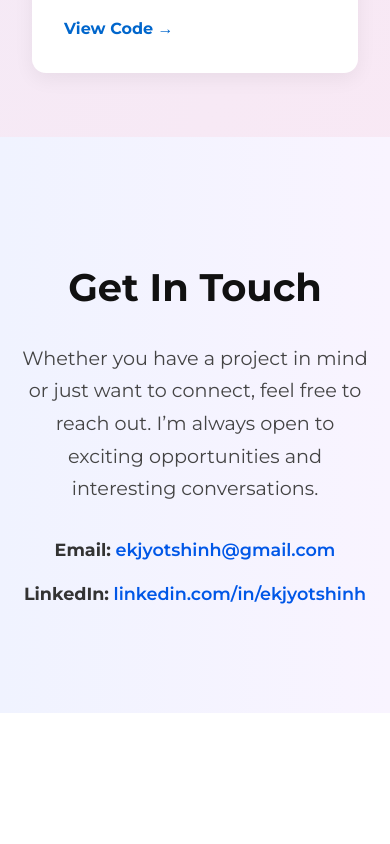
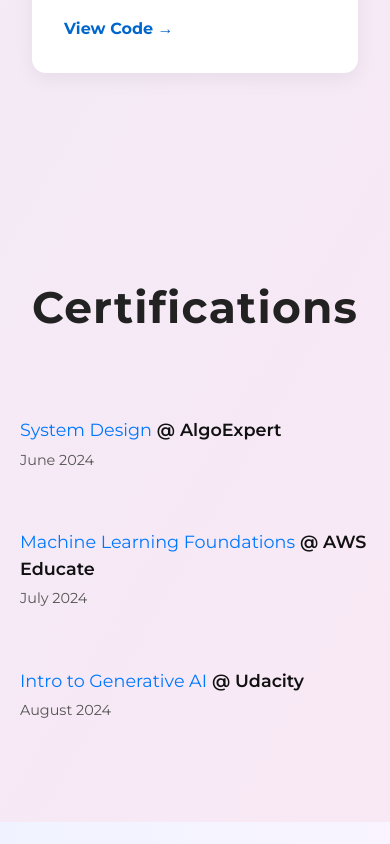
Before and after one commit to ekjyotshinh/portfolio, a React (Vite) app: page / in a window 390 px wide. Shown: the part 6740-7584 px from the top of the page. Before the commit the page ends 7453 px from the top, so only its background shows below. Built offline with nearby package versions, Linux system fonts and the light colour scheme.

Commit message:
added certifications section

```diff
--- a/src/App.jsx
+++ b/src/App.jsx
@@ -6,6 +6,7 @@
 import Projects from './components/Projects/Projects'
 import Contact from './components/Contact/Contact';
 import Experience from './components/Experience/Experience';
+import Certifications from './components/Certifications/Certifications';
 
 function App() {
   useEffect(() => {
@@ -32,6 +33,7 @@
       <div className="fade-section"><About /></div>
       <div className="fade-section"><Experience /></div>
       <div className="fade-section"><Projects /></div>
+      <div className="fade-section"><Certifications /></div>
       <div className="fade-section"><Contact /></div>
     </div>
   );
--- /dev/null
+++ b/src/components/Certifications/Certifications.css
@@ -0,0 +1,68 @@
+.certifications {
+    padding: 100px 20px;
+    color: #111;
+    max-width: 900px;
+    margin: 0 auto;
+    position: relative;
+}
+
+.certifications h2 {
+    text-align: center;
+    font-size: 2.75rem;
+    margin-bottom: 60px;
+    font-weight: 700;
+    letter-spacing: 1.2px;
+    color: #222;
+}
+
+.cert-list {
+    display: flex;
+    flex-direction: column;
+    gap: 40px;
+}
+
+.cert-item {
+    opacity: 0;
+    transform: translateY(40px);
+    transition: opacity 0.6s ease-out, transform 0.6s ease-out;
+    padding-left: 0;
+    border-left: none;
+}
+
+.cert-item.show {
+    opacity: 1;
+    transform: translateY(0);
+}
+
+.cert-item h3 {
+    font-size: 1.4rem;
+    margin-bottom: 4px;
+    font-weight: 600;
+    color: #111;
+}
+
+.cert-item h3 a {
+    color: #0077ff;
+    text-decoration: none;
+}
+
+.cert-item h3 a:hover {
+    text-decoration: underline;
+}
+
+.cert-item .date {
+    font-size: 1rem;
+    color: #555;
+    font-style: italic;
+}
+
+/* Responsive */
+@media (max-width: 600px) {
+    .cert-item h3 {
+        font-size: 1.1rem;
+    }
+
+    .cert-item .date {
+        font-size: 0.9rem;
+    }
+}
--- /dev/null
+++ b/src/components/Certifications/Certifications.jsx
@@ -0,0 +1,74 @@
+import React, { useEffect, useRef } from 'react';
+import './Certifications.css';
+
+const certifications = [
+  {
+    name: "System Design",
+    issuer: "AlgoExpert",
+    date: "June 2024",
+    link: "https://certificate.algoexpert.io/SystemsExpert%20Certificate%20SE-ffba438778"
+  },
+  {
+    name: "Machine Learning Foundations",
+    issuer: "AWS Educate",
+    date: "July 2024",
+    link: "https://www.credly.com/badges/f7ef7e05-b8ad-4c6c-befa-b23acf1e4119"
+  },
+  {
+    name: "Intro to Generative AI",
+    issuer: "Udacity",
+    date: "August 2024",
+    link: "https://www.udacity.com/certificate/e/886f9f44-56a4-11f0-b20a-231fa82c88bd"
+  }
+];
+
+const Certifications = () => {
+  const certRef = useRef([]);
+
+  useEffect(() => {
+    const observer = new IntersectionObserver(
+      entries => {
+        entries.forEach(entry => {
+          if (entry.isIntersecting) {
+            entry.target.classList.add('show');
+          }
+        });
+      },
+      { threshold: 0.15 }
+    );
+
+    certRef.current.forEach(el => el && observer.observe(el));
+
+    return () => certRef.current.forEach(el => el && observer.unobserve(el));
+  }, []);
+
+  return (
+    <section className="certifications" id="certifications">
+      <h2>Certifications</h2>
+      <div className="cert-list">
+        {certifications.map((cert, index) => (
+          <div
+            className="cert-item"
+            key={index}
+            ref={el => (certRef.current[index] = el)}
+            style={{ transitionDelay: `${index * 150}ms` }}
+          >
+            <h3>
+              <a
+                href={cert.link}
+                target="_blank"
+                rel="noopener noreferrer"
+              >
+                {cert.name}
+              </a>{' '}
+              @ {cert.issuer}
+            </h3>
+            <span className="date">{cert.date}</span>
+          </div>
+        ))}
+      </div>
+    </section>
+  );
+};
+
+export default Certifications;
```
